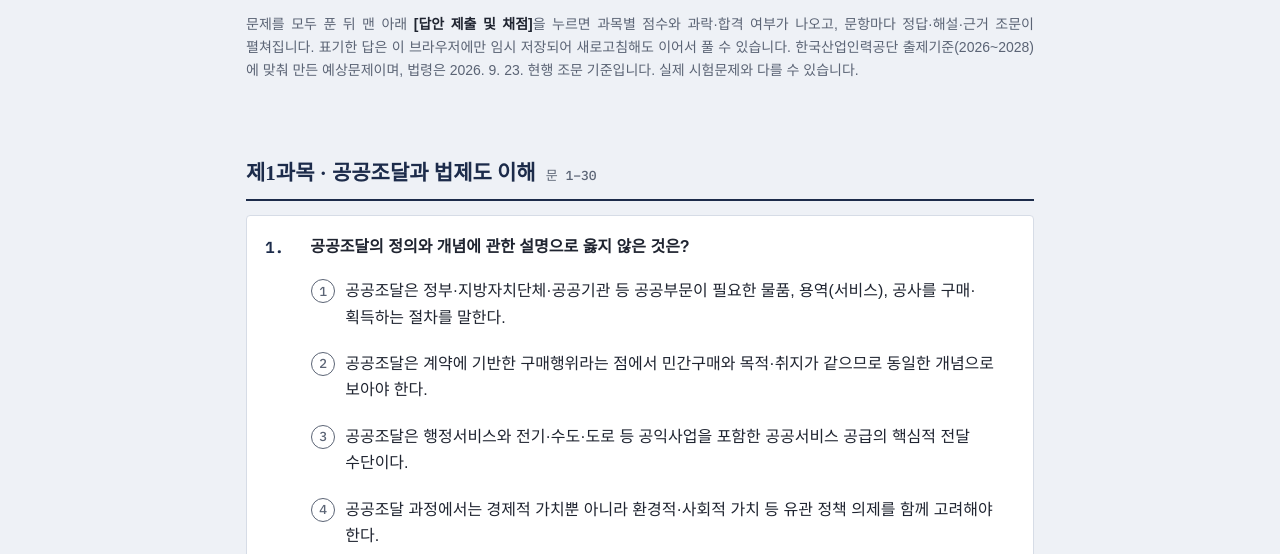
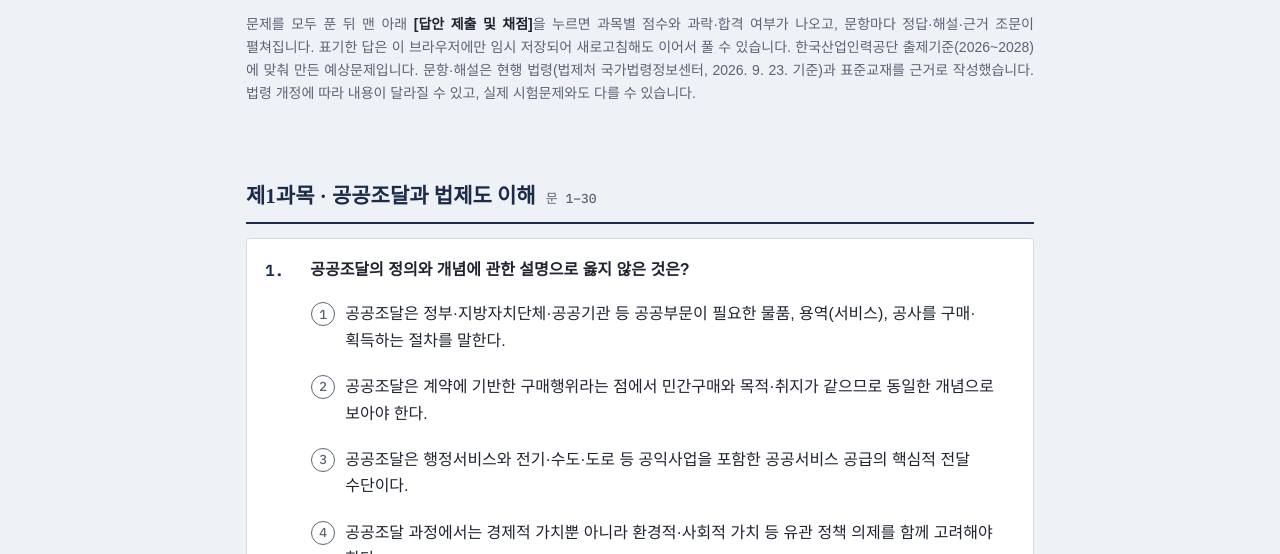
Before and after one commit to nuldonghang/pps-mock1, a plain HTML site: page index.html in a window 1280 px wide. Shown: the part 246-800 px from the top of the page. Drawn offline with Linux system fonts and the light colour scheme; a web font is replaced by a local one.

Commit message:
Add files via upload

```diff
--- a/index.html
+++ b/index.html
@@ -136,7 +136,7 @@ footer{margin-top:40px;font-size:12px;color:var(--muted);border-top:1px solid va
     <div><dt>합격기준</dt><dd>과목 40점·평균 60점</dd></div>
     <div><dt>난이도 · 합격률 30%형</dt><dd>상24 · 중36 · 하20</dd></div>
   </dl>
-  <p class="guide">문제를 모두 푼 뒤 맨 아래 <strong>[답안 제출 및 채점]</strong>을 누르면 과목별 점수와 과락·합격 여부가 나오고, 문항마다 정답·해설·근거 조문이 펼쳐집니다. 표기한 답은 이 브라우저에만 임시 저장되어 새로고침해도 이어서 풀 수 있습니다. 한국산업인력공단 출제기준(2026~2028)에 맞춰 만든 예상문제이며, 법령은 2026. 9. 23. 현행 조문 기준입니다. 실제 시험문제와 다를 수 있습니다.</p>
+  <p class="guide">문제를 모두 푼 뒤 맨 아래 <strong>[답안 제출 및 채점]</strong>을 누르면 과목별 점수와 과락·합격 여부가 나오고, 문항마다 정답·해설·근거 조문이 펼쳐집니다. 표기한 답은 이 브라우저에만 임시 저장되어 새로고침해도 이어서 풀 수 있습니다. 한국산업인력공단 출제기준(2026~2028)에 맞춰 만든 예상문제입니다. 문항·해설은 현행 법령(법제처 국가법령정보센터, 2026. 9. 23. 기준)과 표준교재를 근거로 작성했습니다. 법령 개정에 따라 내용이 달라질 수 있고, 실제 시험문제와도 다를 수 있습니다.</p>
 </header>
 
 <div id="quiz"></div>
@@ -151,7 +151,7 @@ footer{margin-top:40px;font-size:12px;color:var(--muted);border-top:1px solid va
 
 <section class="result" id="result" hidden aria-live="polite"></section>
 
-<footer>© 공공조달관리사 예상문제 · 문항·해설은 현행 법령(법제처 국가법령정보센터, 2026. 9. 23. 기준)과 표준교재를 근거로 작성했습니다. 법령 개정에 따라 내용이 달라질 수 있습니다.</footer>
+
 </main>
 
 <script>
```
